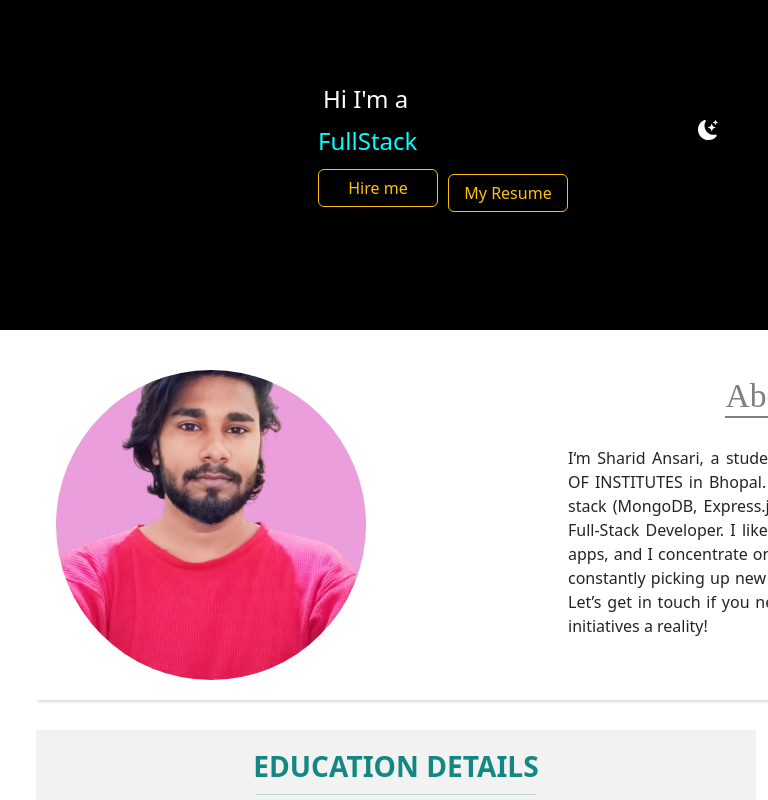
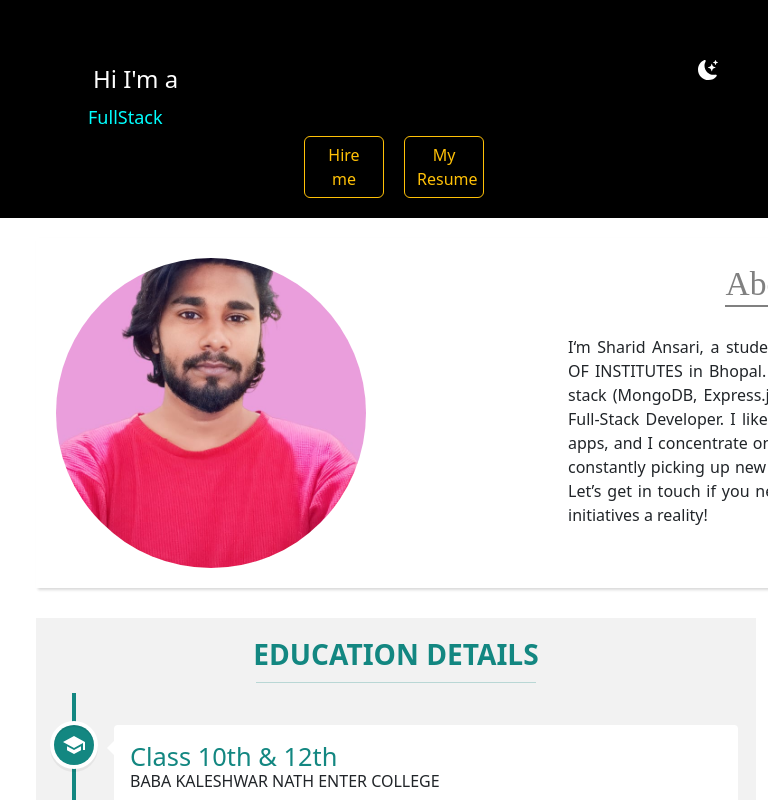
Before and after one commit to Sharidansari444/complete-portfolio, a React (Vite) app: page / in a window 768 px wide. Shown: the top 800 px of the page. Built offline with nearby package versions, Linux system fonts and the light colour scheme.

Commit message:
new changes

```diff
--- a/src/pages/about.css
+++ b/src/pages/about.css
@@ -52,7 +52,11 @@
 
         height: 350px;
         width: 350px;
+<<<<<<< HEAD
 
+=======
+        /* margin-left: 60px; */
+>>>>>>> b43e823 (change the media query)
     }
 
 }
--- a/src/pages/home.css
+++ b/src/pages/home.css
@@ -55,7 +55,7 @@
     border-radius: 80px;
 }
 
-@media(max-width: 800px) {
+/* @media(max-width: 800px) {
     .home-container {
         padding: 0;
         margin: 0;
@@ -76,4 +76,125 @@
         margin-top: 10px;
        }
 
+<<<<<<< HEAD
+=======
+} */
+
+/* .home-container {
+    height: 250px;
+    color: white;
 }
+
+.home-content h1 {
+    margin-top: 80px;
+    padding: 5px;
+    margin-left: 130px;
+}
+
+.home-content h2 {
+    color: aqua;
+    margin-left: 130px;
+}
+
+.home-buttons {
+    margin-left: 130px;
+}
+
+.home-buttons .btn-hire {
+    width: 120px;
+    margin-right: 10px;
+}
+
+.home-buttons .btn-hire:hover {
+    background-color: aqua;
+    width: 200px;
+    transition: 1s;
+}
+
+.home-buttons .btn-resume {
+    width: 120px;
+} */
+
+/* Responsive Styles */
+
+/* For devices larger than 1024px (laptops/desktops) */
+@media screen and (max-width: 1024px) {
+    .home-content h1 {
+        margin-left: 100px;
+    }
+
+    .home-content h2 {
+        margin-left: 100px;
+    }
+
+    .home-buttons {
+        margin-left: 100px;
+    }
+
+    .home-buttons .btn-hire {
+        width: 100px;
+    }
+
+    .home-buttons .btn-resume {
+        width: 100px;
+    }
+}
+
+/* For tablets (between 768px and 1024px) */
+@media screen and (max-width: 1024px) and (min-width: 768px) {
+    .home-content h1 {
+        margin-left: 60px;
+    }
+
+    .home-content h2 {
+        margin-left: 60px;
+    }
+
+    .home-buttons {
+        margin-left: 60px;
+    }
+
+    .home-buttons .btn-hire {
+        width: 90px;
+    }
+
+    .home-buttons .btn-resume {
+        width: 90px;
+    }
+}
+
+/* For mobile devices (below 768px) */
+@media screen and (max-width: 768px) {
+    .home-container {
+        height: auto;
+        padding: 20px;
+    }
+
+    .home-content h1 {
+        margin-top: 40px;
+        margin-left: 20px;
+        font-size: 24px;
+    }
+
+    .home-content h2 {
+        margin-left: 20px;
+        font-size: 18px;
+    }
+
+    .home-buttons {
+        margin-left: 20px;
+        display: flex;
+        justify-content: center;
+        gap: 10px;
+    }
+
+    .home-buttons .btn-hire,
+    .home-buttons .btn-resume {
+        width: 80px;
+    }
+
+    .home-buttons .btn-hire:hover {
+        width: 120px;
+    }
+>>>>>>> b43e823 (change the media query)
+}
```
Also changed, not shown: src/app.css (line endings or trailing spaces).
